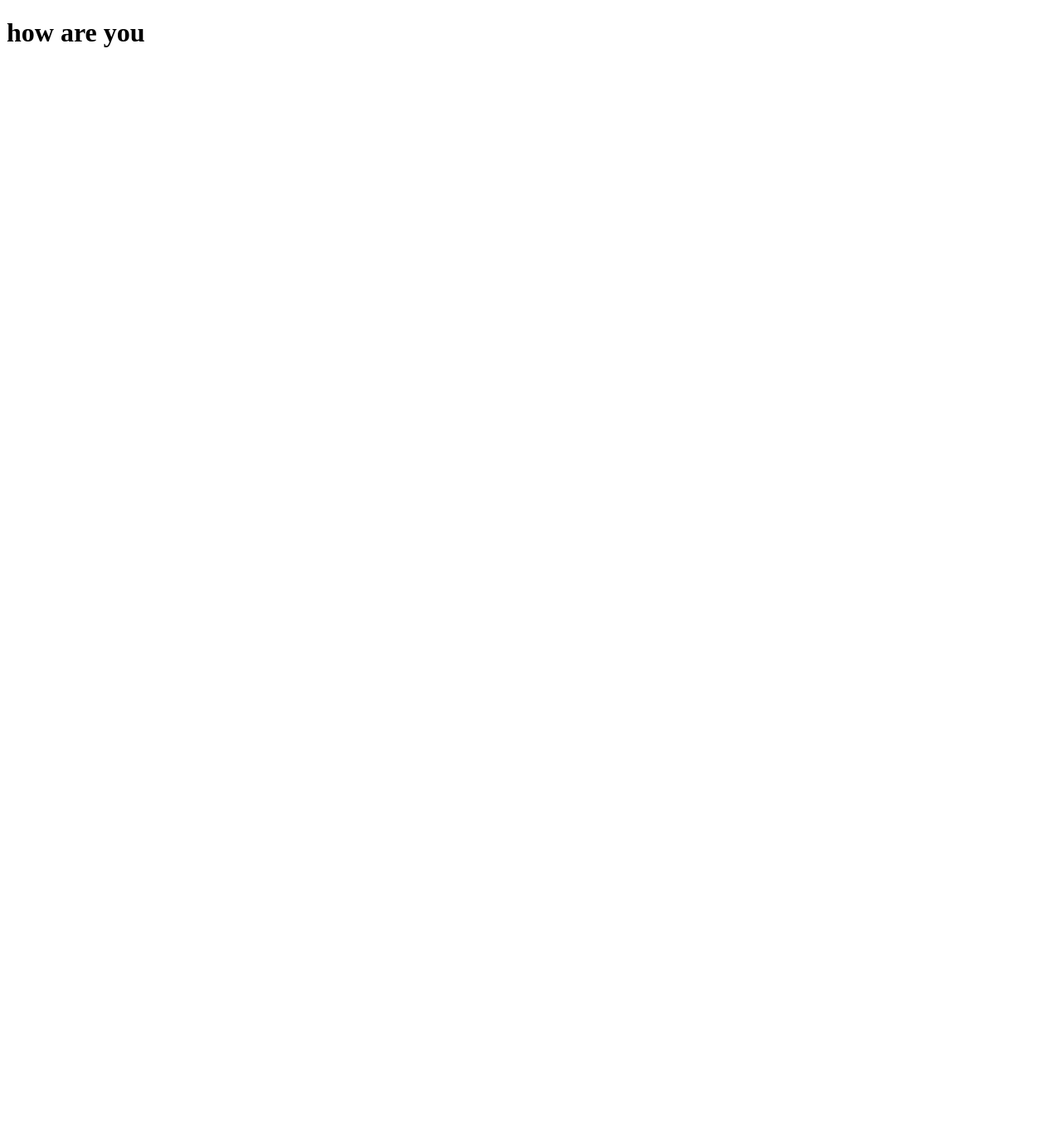
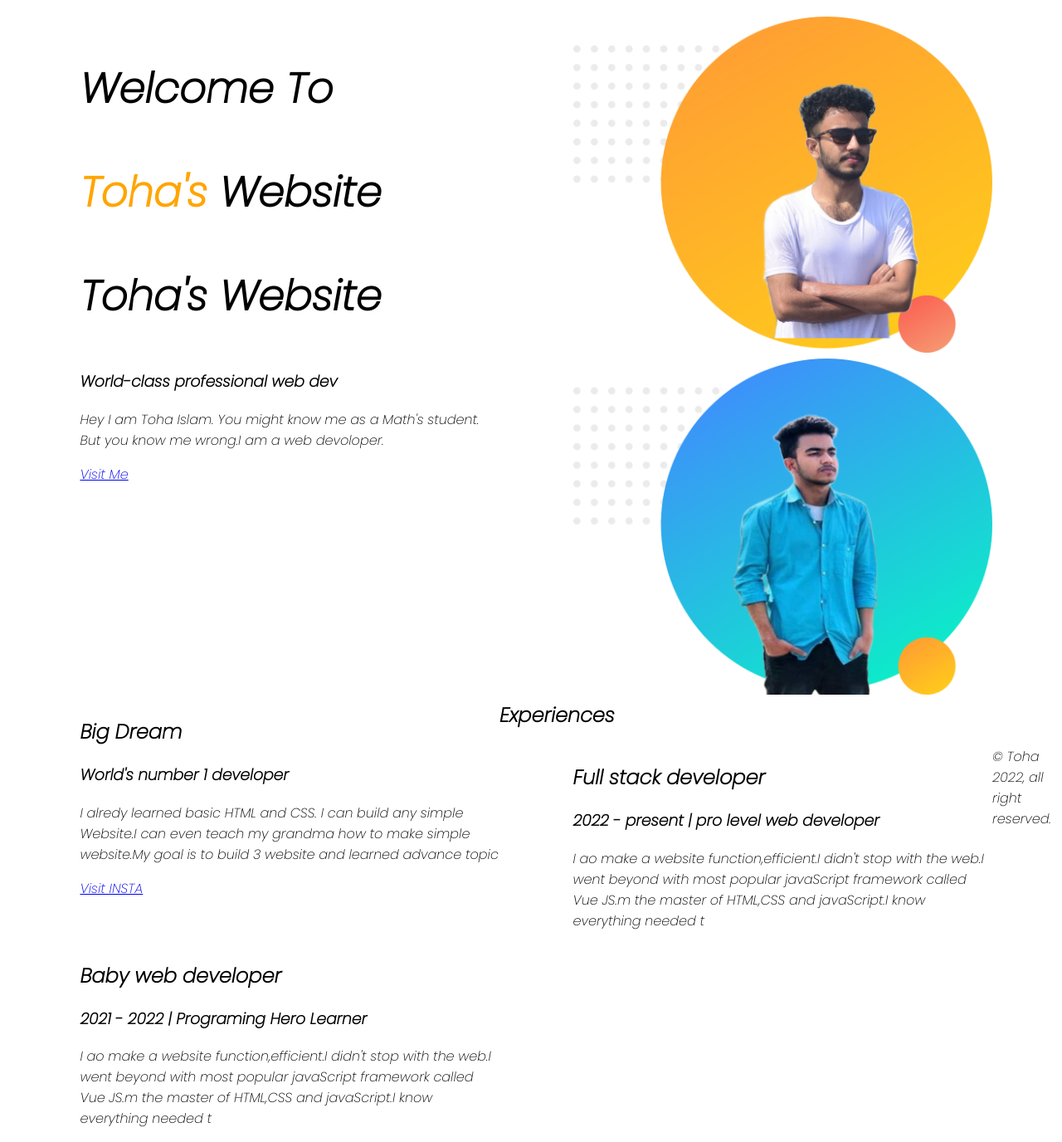
Before and after one commit to Toha8920/web-portfolio, a plain HTML site: page images/index.html in a window 1280 px wide. Shown: the whole page at 83% size. Before the commit the page ends 800 px from the top, so only its background shows below. Drawn offline with Linux system fonts and the light colour scheme.

Commit message:
added top part

```diff
--- a/images/index.html
+++ b/images/index.html
@@ -4,10 +4,56 @@
     <meta charset="UTF-8">
     <meta http-equiv="X-UA-Compatible" content="IE=edge">
     <meta name="viewport" content="width=device-width, initial-scale=1.0">
-    <title>My first ever website</title>
+    <title>Toha web developer</title>
+    <link href="https://fonts.googleapis.com/css2?family=Poppins:ital,wght@1,200&display=swap" rel="stylesheet">
     <link rel="stylesheet" href="style.css">
 </head>
-<body>
-    <h1>how are you</h1>
+
+    <body>
+        <section>
+        <section class="top-banner">
+            <div class="half-width">
+                <h1>Welcome To</h1>
+        <h1> <span class="name-highlight">Toha's</span>  Website</h1>
+        <h1> <span class="orange-highlight">Toha's</span>  Website</h1>
+        <h3>World-class professional web dev</h3><p>Hey I am Toha Islam. You might know me as a Math's student. But you know me wrong.I am a web devoloper.</p>
+        <a class="link-button" target="_blanck" href="https://www.facebook.com/irk.toha">Visit Me</a>
+
+            </div>
+            <div class="half-width">
+                <img src="image 11.png " alt="">
+            </div>
+
+        </section>
+        <section class="dream-area">
+            <div class="half-width">
+                <img src="image 10.png" alt="">
+            </div>
+            <div class="half-width">
+                <h2>Big Dream</h2>
+                <h3>World's number 1 developer</h3>
+                <p>I alredy learned basic HTML and CSS. I can build any simple Website.I can even teach my grandma how to make simple website.My goal is to build 3 website and learned advance topic</p>
+                <a class="link-button" target="_blanck" href="https://www.instagram.com/tohaislam8920/">Visit INSTA</a>
+
+            </div>
+        </section>
+        <section class="experience-area">
+            <h2>Experiences</h2>
+         <div id="full-stack" class="half-width single-experince">
+            <h2>Full stack developer</h2>
+            <h3 class="orange-highlight" > 2022 - present | pro level web developer</h3>
+            <p>I ao make a website function,efficient.I didn't stop with the web.I went beyond with most popular javaScript framework called Vue JS.m the master of HTML,CSS and javaScript.I know everything needed t</p>
+         </div>
+         <div id="baby-web"class="half-width single-experince">
+             <h2>Baby web developer</h2>
+             <h3 class="orange-highlight">2021 - 2022 | Programing Hero Learner</h3>
+             <p>I ao make a website function,efficient.I didn't stop with the web.I went beyond with most popular javaScript framework called Vue JS.m the master of HTML,CSS and javaScript.I know everything needed t</p>
+
+         </div>
+        </section>
+        <footer>
+            <p>© Toha 2022, all right reserved. </p>
+
+        </footer>
 </body>
 </html>
--- a/images/style.css
+++ b/images/style.css
@@ -0,0 +1,19 @@
+   body{
+    font-family: 'Poppins', sans-serif;
+   }
+
+   h1{
+    font-size: 50px;
+}
+.name-highlight{
+    color: orange;
+}
+.half-width{
+    width: 40%;
+    float: left;
+    margin-left: 5%;
+    padding-left: 2%;
+}
+.half-width img{
+    width: 100%;
+}
```
